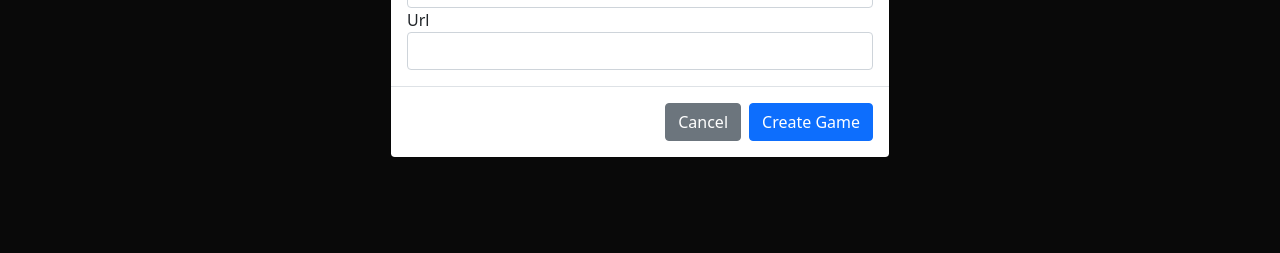
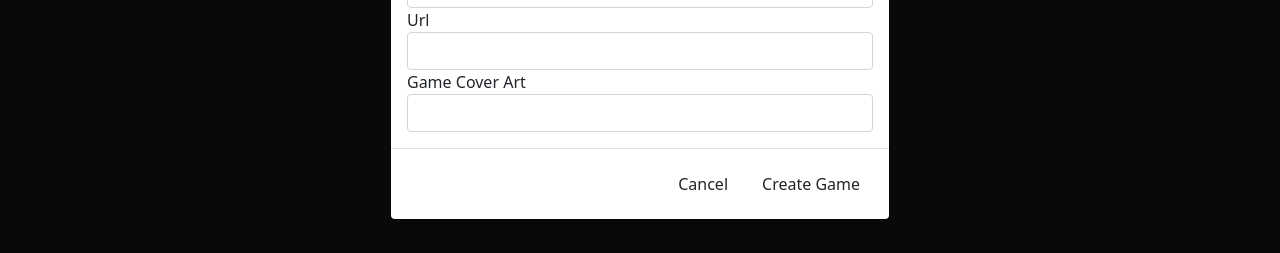
Before and after one commit to JacobTheCreature/KartaProject, an Angular app: page / in a window 1280 px wide. Both pictures are taken after a click on the button "Add Game". Shown: the part 162-415 px from the top of the page. Built offline with nearby package versions, Linux system fonts and the light colour scheme; no server answers.

Commit message:
Update header.component.html

```diff
--- a/src/app/layout/header/header.component.html
+++ b/src/app/layout/header/header.component.html
@@ -12,28 +12,34 @@
   </div>
 </nav>
 
+<!-- Add Game Modal -->
+
 <div class="modal fade" id="addModal" tabindex="-1" aria-labelledby="exampleModalLabel" aria-hidden="true">
   <div class="modal-dialog" role="document">
-    <div class="modal-content">
+    <div class="modal-content d-modal">
       <div class="modal-header">
         <h5 class="modal-title" id="exampleModalLabel">Add Game</h5>
-        <button type="button" class="btn-close" data-bs-dismiss="modal" aria-label="Close"></button>
+        <button type="button" class="btn-close d-xbtn" data-bs-dismiss="modal" aria-label="Close"></button>
       </div>
       <div class="modal-body">
         <form>
           <div class="form-group">
             <label for="inputTitle">Title</label>
-            <input type="email" class="form-control" [(ngModel)]="newGame.title" [ngModelOptions]="{standalone: true}" id="inputTitle" aria-describedby="emailHelp" >
+            <input type="email" class="form-control d-form" [(ngModel)]="tempTitle" [ngModelOptions]="{standalone: true}" id="inputTitle" aria-describedby="emailHelp" >
           </div>
           <div class="form-group">
             <label for="inputUrl">Url</label>
-            <input type="text" class="form-control" [(ngModel)]="newGame.url" [ngModelOptions]="{standalone: true}" id="inputUrl">
+            <input type="text" class="form-control d-form" [(ngModel)]="tempUrl" [ngModelOptions]="{standalone: true}" id="inputUrl">
+          </div>
+          <div class="form-group">
+            <label for="inputImg">Game Cover Art</label>
+            <input type="text" class="form-control d-form" [(ngModel)]="tempImg" [ngModelOptions]="{standalone: true}" id="inputImg">
           </div>
         </form>
       </div>
       <div class="modal-footer">
-        <button type="button" class="btn btn-secondary" data-bs-dismiss="modal">Cancel</button>
-        <button type="button" class="btn btn-primary" (click)="createGame()">Create Game</button>
+        <button type="button" class="btn d-cbtn" data-bs-dismiss="modal">Cancel</button>
+        <button type="button" class="btn d-sbtn" (click)="createGame()" data-bs-dismiss="modal">Create Game</button>
       </div>
     </div>
   </div>
@@ -43,26 +49,30 @@
 
 <div class="modal fade" id="editModal" tabindex="-1" aria-labelledby="exampleModalLabel" aria-hidden="true">
   <div class="modal-dialog" role="document">
-    <div class="modal-content">
+    <div class="modal-content d-modal">
       <div class="modal-header">
         <h5 class="modal-title" id="exampleModalLabel">Edit Game</h5>
-        <button type="button" class="btn-close" data-bs-dismiss="modal" aria-label="Close"></button>
+        <button type="button" class="btn-close d-xbtn" data-bs-dismiss="modal" aria-label="Close"></button>
       </div>
       <div class="modal-body">
         <form *ngIf="selectedGame">
           <div class="form-group">
             <label for="inputedit">Title</label>
-            <input type="text" class="form-control" id="editTitle" [(ngModel)]="selectedGame!.title" name="editTitle">
+            <input type="text" class="form-control d-form" id="editTitle" [(ngModel)]="gameLabel" name="editTitle">
           </div>
           <div class="form-group">
             <label for="editUrl">Url</label>
-            <input type="text" class="form-control" id="editUrl" [(ngModel)]="selectedGame!.url" name="editUrl">
+            <input type="text" class="form-control d-form" id="editUrl" [(ngModel)]="gameUrl" name="editUrl">
+          </div>
+          <div class="form-group">
+            <label for="inputImg">Game Cover Art</label>
+            <input type="text" class="form-control d-form" [(ngModel)]="gameImg" [ngModelOptions]="{standalone: true}" id="inputImg">
           </div>
         </form>
       </div>
       <div class="modal-footer">
-        <button type="button" class="btn btn-secondary" data-bs-dismiss="modal">Cancel</button>
-        <button type="button" class="btn btn-primary" data-bs-dismiss="modal" (click)="updateGame()">Done</button>
+        <button type="button" class="btn d-cbtn" data-bs-dismiss="modal" (click)="editCancel()">Cancel</button>
+        <button type="button" class="btn d-sbtn" data-bs-dismiss="modal" (click)="updateGame()">Done</button>
       </div>
     </div>
   </div>
@@ -72,16 +82,16 @@
 
 <div class="modal fade" id="deleteModal" tabindex="-1" aria-labelledby="exampleModalLabel" aria-hidden="true">
   <div class="modal-dialog" role="document">
-    <div class="modal-content">
+    <div class="modal-content d-modal">
       <div class="modal-header">
         <h5 class="modal-title" id="exampleModalLabel">Delete Game</h5>
-        <button type="button" class="btn-close" data-bs-dismiss="modal" aria-label="Close"></button>
+        <button type="button" class="btn-close d-xbtn" data-bs-dismiss="modal" aria-label="Close"></button>
       </div>
       <div class="modal-body">
         Are you sure?
       </div>
       <div class="modal-footer">
-        <button type="button" class="btn btn-secondary" data-bs-dismiss="modal">Cancel</button>
+        <button type="button" class="btn d-cbtn" data-bs-dismiss="modal">Cancel</button>
         <button type="button" class="btn btn-danger" data-bs-dismiss="modal" (click)="deleteGame()">Delete</button>
       </div>
     </div>
```
